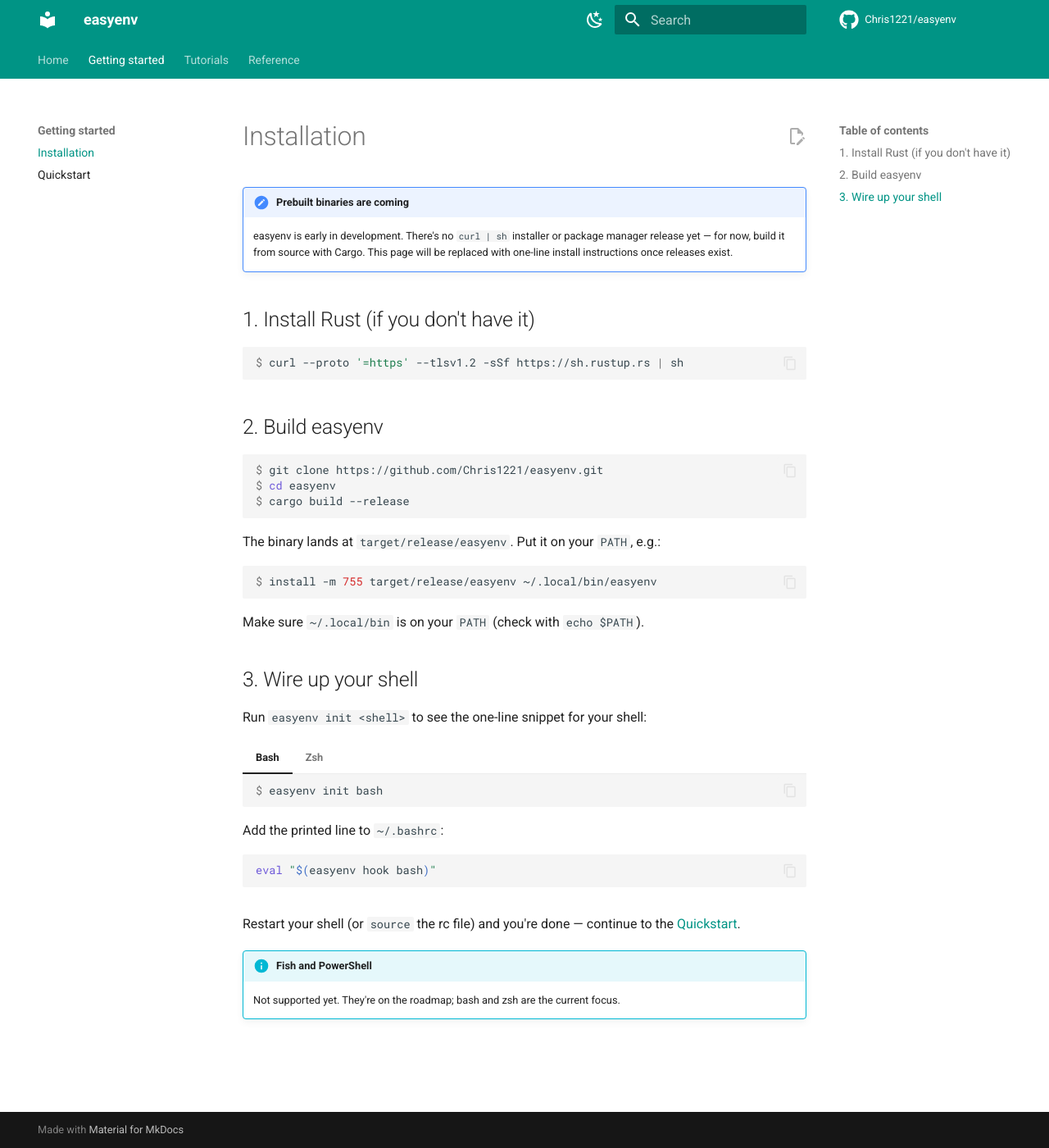
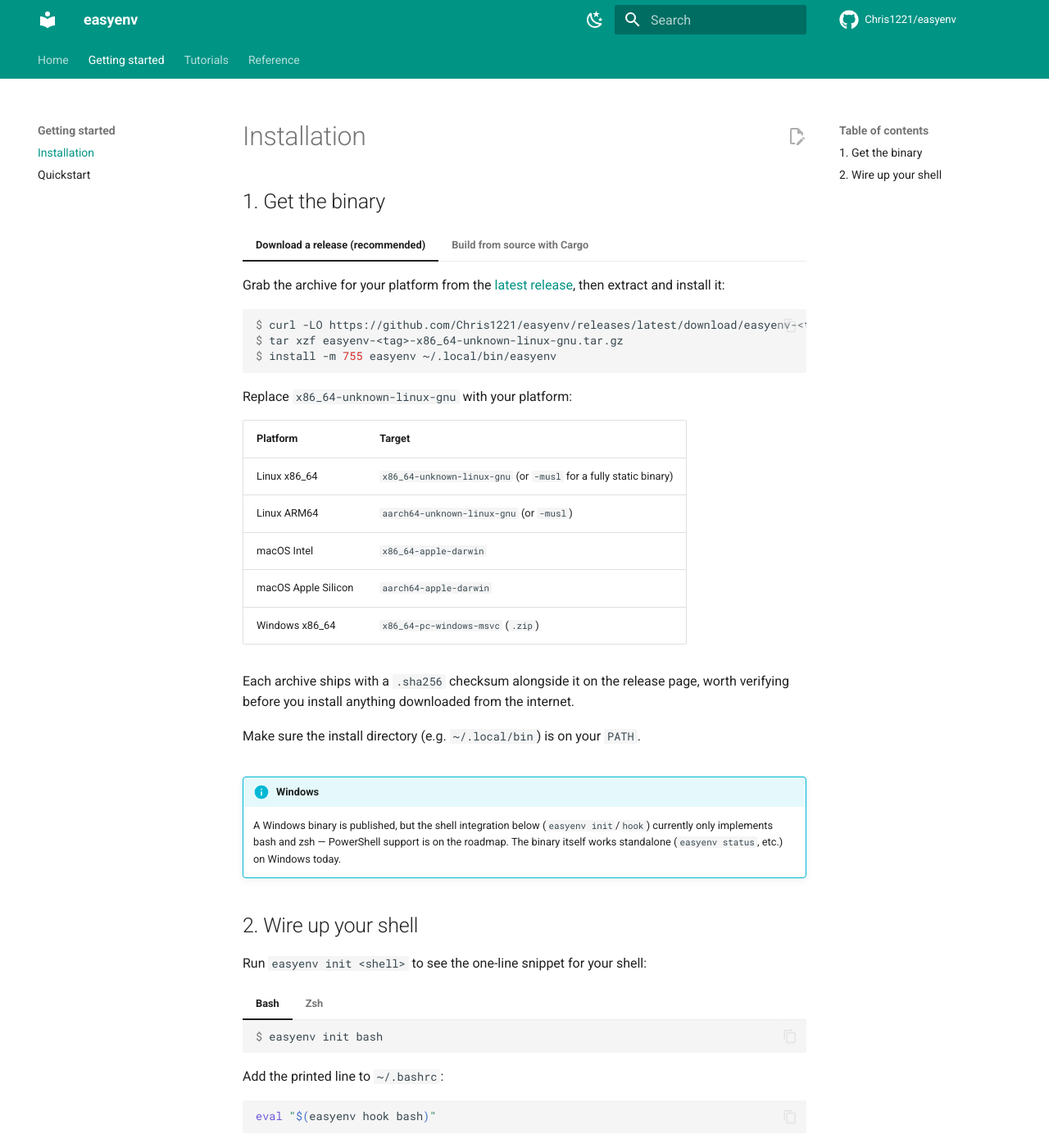
Before and after one commit to Chris1221/easyenv, an MkDocs documentation site: the page built from docs/getting-started/installation.md, in a window 1280 px wide and 1400 px high. Shown: the whole window at 82% size. Built offline with MkDocs 1.6.1 and Material for MkDocs 9.7.7, drawn with Linux system fonts in a browser that asks for light colours; comment, search, counter and statistics services are not loaded.

Commit message:
feat(release): cross-compile and publish binaries on tagged releases
Pushing a v* tag now triggers release.yml, which builds easyenv for
Linux (x86_64/aarch64, gnu/musl), macOS (Intel/Apple Silicon), and
Windows (x86_64) and uploads checksummed archives to a GitHub Release
via taiki-e/create-gh-release-action + upload-rust-binary-action.

Updates installation docs and the README quickstart to lead with
downloading a release binary, with cargo build from source kept as a
fallback.

Co-Authored-By: Claude Sonnet 5 <noreply@anthropic.com>

````diff
--- a/docs/getting-started/installation.md
+++ b/docs/getting-started/installation.md
@@ -1,31 +1,47 @@
 # Installation
 
-!!! note "Prebuilt binaries are coming"
-    easyenv is early in development. There's no `curl | sh` installer or package manager release yet — for now, build it from source with Cargo. This page will be replaced with one-line install instructions once releases exist.
+## 1. Get the binary
 
-## 1. Install Rust (if you don't have it)
+=== "Download a release (recommended)"
 
-```console
-$ curl --proto '=https' --tlsv1.2 -sSf https://sh.rustup.rs | sh
-```
+    Grab the archive for your platform from the [latest release](https://github.com/Chris1221/easyenv/releases/latest), then extract and install it:
 
-## 2. Build easyenv
+    ```console
+    $ curl -LO https://github.com/Chris1221/easyenv/releases/latest/download/easyenv-<tag>-x86_64-unknown-linux-gnu.tar.gz
+    $ tar xzf easyenv-<tag>-x86_64-unknown-linux-gnu.tar.gz
+    $ install -m 755 easyenv ~/.local/bin/easyenv
+    ```
 
-```console
-$ git clone https://github.com/Chris1221/easyenv.git
-$ cd easyenv
-$ cargo build --release
-```
+    Replace `x86_64-unknown-linux-gnu` with your platform:
 
-The binary lands at `target/release/easyenv`. Put it on your `PATH`, e.g.:
+    | Platform | Target |
+    |---|---|
+    | Linux x86_64 | `x86_64-unknown-linux-gnu` (or `-musl` for a fully static binary) |
+    | Linux ARM64 | `aarch64-unknown-linux-gnu` (or `-musl`) |
+    | macOS Intel | `x86_64-apple-darwin` |
+    | macOS Apple Silicon | `aarch64-apple-darwin` |
+    | Windows x86_64 | `x86_64-pc-windows-msvc` (`.zip`) |
 
-```console
-$ install -m 755 target/release/easyenv ~/.local/bin/easyenv
-```
+    Each archive ships with a `.sha256` checksum alongside it on the release page, worth verifying before you install anything downloaded from the internet.
 
-Make sure `~/.local/bin` is on your `PATH` (check with `echo $PATH`).
+    Make sure the install directory (e.g. `~/.local/bin`) is on your `PATH`.
 
-## 3. Wire up your shell
+=== "Build from source with Cargo"
+
+    ```console
+    $ curl --proto '=https' --tlsv1.2 -sSf https://sh.rustup.rs | sh   # if you don't have Rust
+    $ git clone https://github.com/Chris1221/easyenv.git
+    $ cd easyenv
+    $ cargo build --release
+    $ install -m 755 target/release/easyenv ~/.local/bin/easyenv
+    ```
+
+    Useful if you're on a platform without a prebuilt archive, or want to build from a specific commit.
+
+!!! info "Windows"
+    A Windows binary is published, but the shell integration below (`easyenv init`/`hook`) currently only implements bash and zsh — PowerShell support is on the roadmap. The binary itself works standalone (`easyenv status`, etc.) on Windows today.
+
+## 2. Wire up your shell
 
 Run `easyenv init <shell>` to see the one-line snippet for your shell:
 
````
Also changed, not shown: README.md (+15 -3 lines), 1 other file.
